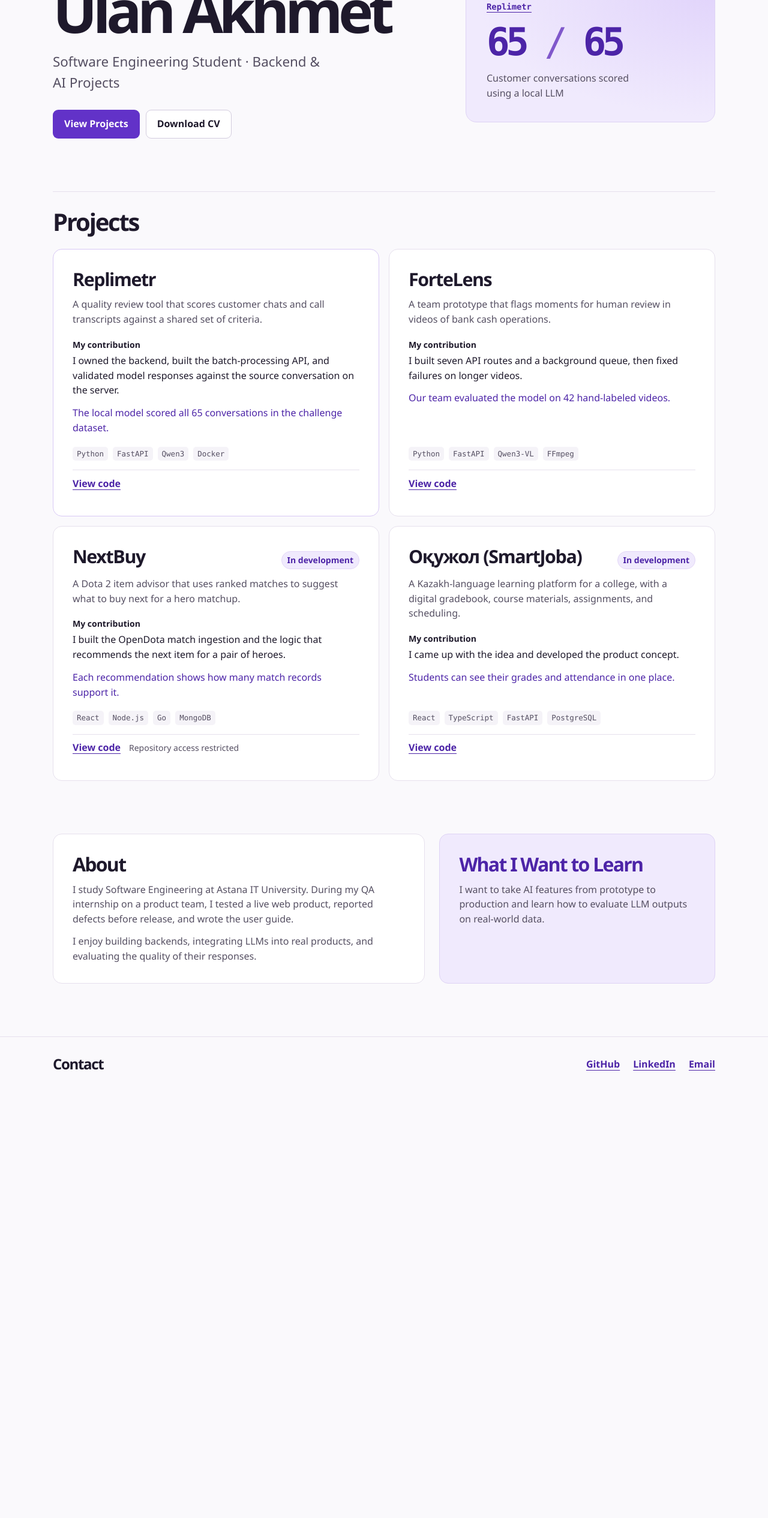
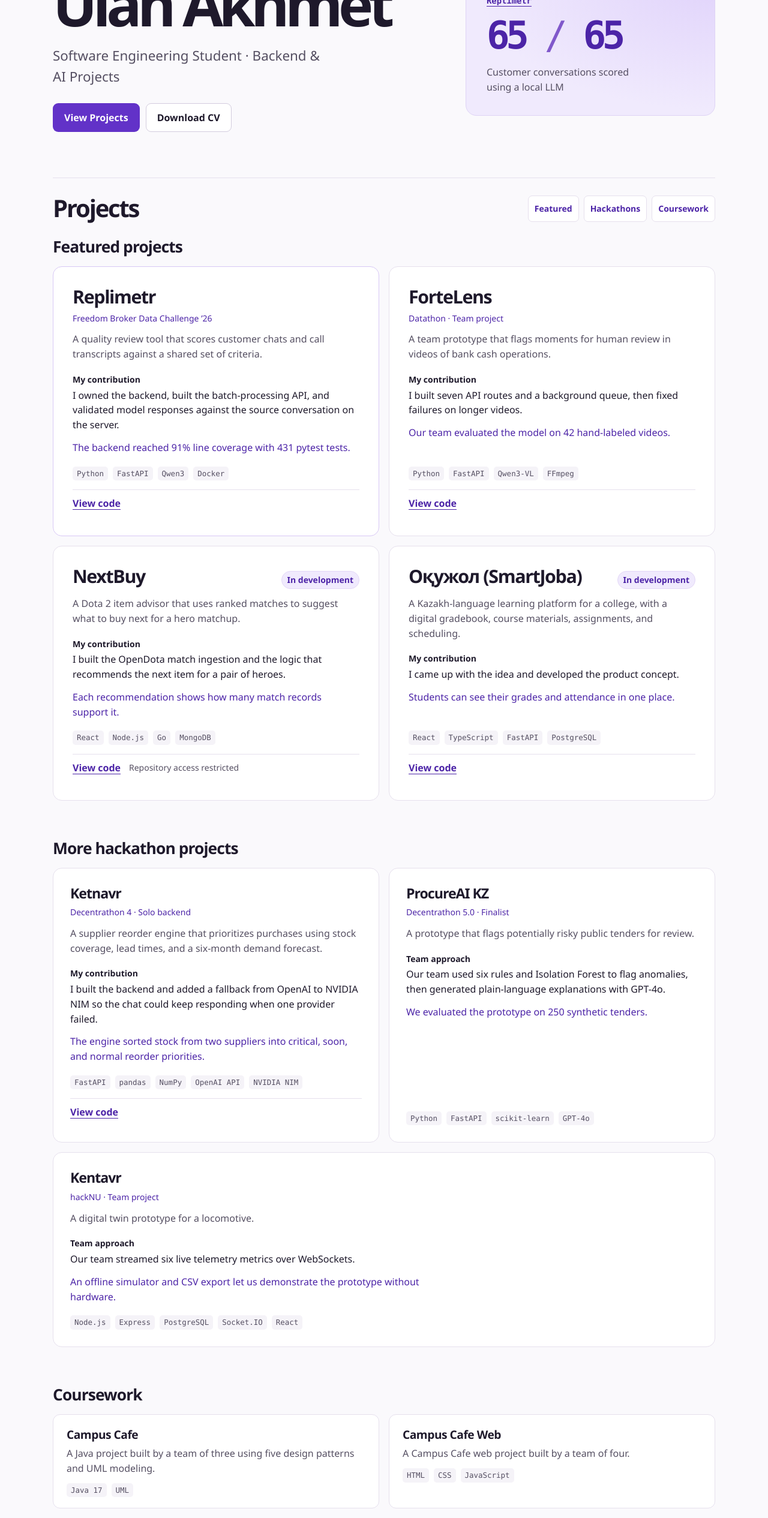
Before and after one commit to 8zellorr8/ulan-akhmet-portfolio, a Next.js app: page / in a window 1280 px wide. Shown: the part 234-2765 px from the top of the page at 60% size. Before the commit the page ends 2063 px from the top, so only its background shows below. Built offline with nearby package versions, Linux system fonts and the light colour scheme.

Commit message:
feat: add hackathon and coursework projects

```diff
--- a/app/content.ts
+++ b/app/content.ts
@@ -1,12 +1,17 @@
-type Project = {
+type ProjectSummary = {
   id: string;
   name: string;
+  description: string;
+  stack: readonly string[];
+};
+
+type Project = ProjectSummary & {
   localName?: { text: string; lang: string };
-  description: string;
+  context?: string;
   contribution: string;
+  contributionLabel?: 'Team approach';
   outcome: string;
-  stack: readonly string[];
-  repository: string;
+  repository?: string;
   inDevelopment?: boolean;
   accessRestricted?: boolean;
 };
@@ -30,15 +35,17 @@ export const portfolio = {
     {
       id: 'replimetr',
       name: 'Replimetr',
+      context: 'Freedom Broker Data Challenge ’26',
       description: 'A quality review tool that scores customer chats and call transcripts against a shared set of criteria.',
       contribution: 'I owned the backend, built the batch-processing API, and validated model responses against the source conversation on the server.',
-      outcome: 'The local model scored all 65 conversations in the challenge dataset.',
+      outcome: 'The backend reached 91% line coverage with 431 pytest tests.',
       stack: ['Python', 'FastAPI', 'Qwen3', 'Docker'],
       repository: 'https://github.com/8zellorr8/data_ch',
     },
     {
       id: 'fortelens',
       name: 'ForteLens',
+      context: 'Datathon · Team project',
       description: 'A team prototype that flags moments for human review in videos of bank cash operations.',
       contribution: 'I built seven API routes and a background queue, then fixed failures on longer videos.',
       outcome: 'Our team evaluated the model on 42 hand-labeled videos.',
@@ -68,6 +75,70 @@ export const portfolio = {
       inDevelopment: true,
     },
   ] as readonly Project[],
+  hackathonProjects: [
+    {
+      id: 'ketnavr',
+      name: 'Ketnavr',
+      context: 'Decentrathon 4 · Solo backend',
+      description: 'A supplier reorder engine that prioritizes purchases using stock coverage, lead times, and a six-month demand forecast.',
+      contribution: 'I built the backend and added a fallback from OpenAI to NVIDIA NIM so the chat could keep responding when one provider failed.',
+      outcome: 'The engine sorted stock from two suppliers into critical, soon, and normal reorder priorities.',
+      stack: ['FastAPI', 'pandas', 'NumPy', 'OpenAI API', 'NVIDIA NIM'],
+      repository: 'https://github.com/BAITC-Hacks/hack-f8b85cde-ketnavr',
+    },
+    {
+      id: 'procureai-kz',
+      name: 'ProcureAI KZ',
+      context: 'Decentrathon 5.0 · Finalist',
+      description: 'A prototype that flags potentially risky public tenders for review.',
+      contribution: 'Our team used six rules and Isolation Forest to flag anomalies, then generated plain-language explanations with GPT-4o.',
+      contributionLabel: 'Team approach',
+      outcome: 'We evaluated the prototype on 250 synthetic tenders.',
+      stack: ['Python', 'FastAPI', 'scikit-learn', 'GPT-4o'],
+    },
+    {
+      id: 'kentavr',
+      name: 'Kentavr',
+      context: 'hackNU · Team project',
+      description: 'A digital twin prototype for a locomotive.',
+      contribution: 'Our team streamed six live telemetry metrics over WebSockets.',
+      contributionLabel: 'Team approach',
+      outcome: 'An offline simulator and CSV export let us demonstrate the prototype without hardware.',
+      stack: ['Node.js', 'Express', 'PostgreSQL', 'Socket.IO', 'React'],
+    },
+  ] as readonly Project[],
+  courseProjects: [
+    {
+      id: 'campus-cafe',
+      name: 'Campus Cafe',
+      description: 'A Java project built by a team of three using five design patterns and UML modeling.',
+      stack: ['Java 17', 'UML'],
+    },
+    {
+      id: 'campus-cafe-web',
+      name: 'Campus Cafe Web',
+      description: 'A Campus Cafe web project built by a team of four.',
+      stack: ['HTML', 'CSS', 'JavaScript'],
+    },
+    {
+      id: 'travel-booking-system',
+      name: 'Travel Booking System',
+      description: 'A Java travel booking project with a PostgreSQL database and code organized around SOLID principles.',
+      stack: ['Java', 'JDBC', 'PostgreSQL'],
+    },
+    {
+      id: 'pet-adoption-center',
+      name: 'Pet Adoption Center',
+      description: 'A PostgreSQL project for pet adoption that used EXPLAIN ANALYZE to inspect query execution.',
+      stack: ['PostgreSQL', 'SQL'],
+    },
+    {
+      id: 'uniqr-bot',
+      name: 'UniQR Bot',
+      description: 'A bot built with aiogram as a course project.',
+      stack: ['Python', 'aiogram'],
+    },
+  ] as readonly ProjectSummary[],
 };
 
 export type { Project };
--- a/app/page.tsx
+++ b/app/page.tsx
@@ -1,4 +1,12 @@
 import { portfolio, type Project } from './content';
+
+function TechnologyList({ technologies }: { technologies: readonly string[] }) {
+  return (
+    <ul className="stack" role="list" aria-label="Technologies">
+      {technologies.map((technology) => <li key={technology}>{technology}</li>)}
+    </ul>
+  );
+}
 
 function ProjectCard({ project }: { project: Project }) {
   const { localName } = project;
@@ -7,19 +15,19 @@ function ProjectCard({ project }: { project: Project }) {
   return (
     <article className="project-card" id={project.id} aria-labelledby={`${project.id}-title`}>
       <div className="project-title">
-        <h3 id={`${project.id}-title`}>
+        <h4 id={`${project.id}-title`}>
           {localName ? <><span lang={localName.lang}>{localName.text}</span>{` (${project.name})`}</> : project.name}
-        </h3>
+        </h4>
         {project.inDevelopment && <span className="project-status">In development</span>}
       </div>
+      {project.context && <p className="project-context">{project.context}</p>}
       <p className="project-description">{project.description}</p>
       <div className="project-work">
-        <p><strong>My contribution</strong>{project.contribution}</p>
+        <p><strong>{project.contributionLabel ?? 'My contribution'}</strong>{project.contribution}</p>
         <p className="project-outcome">{project.outcome}</p>
       </div>
-      <ul className="stack" role="list" aria-label="Technologies">
-        {project.stack.map((technology) => <li key={technology}>{technology}</li>)}
-      </ul>
+      <TechnologyList technologies={project.stack} />
+      {project.repository && (
         <div className="project-links">
           <a
             href={project.repository}
@@ -31,6 +39,7 @@ function ProjectCard({ project }: { project: Project }) {
           </a>
           {project.accessRestricted && <span id={`${project.id}-access`}>Repository access restricted</span>}
         </div>
+      )}
     </article>
   );
 }
@@ -71,10 +80,38 @@ export default function Home() {
         </section>
 
         <section className="projects" id="projects" aria-labelledby="projects-title">
+          <div className="projects-header">
             <h2 id="projects-title">Projects</h2>
+            <nav className="project-jumps" aria-label="Project sections">
+              <a href="#featured-projects">Featured</a>
+              <a href="#hackathon-projects">Hackathons</a>
+              <a href="#course-projects">Coursework</a>
+            </nav>
+          </div>
+          <section className="project-group" id="featured-projects" aria-labelledby="featured-title">
+            <h3 id="featured-title">Featured projects</h3>
             <div className="project-grid">
               {portfolio.projects.map((project) => <ProjectCard key={project.id} project={project} />)}
             </div>
+          </section>
+          <section className="project-group" id="hackathon-projects" aria-labelledby="hackathon-title">
+            <h3 id="hackathon-title">More hackathon projects</h3>
+            <div className="project-grid archive-grid">
+              {portfolio.hackathonProjects.map((project) => <ProjectCard key={project.id} project={project} />)}
+            </div>
+          </section>
+          <section className="project-group" id="course-projects" aria-labelledby="course-title">
+            <h3 id="course-title">Coursework</h3>
+            <ul className="course-grid" role="list">
+              {portfolio.courseProjects.map((project) => (
+                <li className="course-card" id={project.id} key={project.id}>
+                  <h4>{project.name}</h4>
+                  <p>{project.description}</p>
+                  <TechnologyList technologies={project.stack} />
+                </li>
+              ))}
+            </ul>
+          </section>
         </section>
 
         <div className="profile-grid">
--- a/app/styles.css
+++ b/app/styles.css
@@ -23,7 +23,7 @@ body {
   font: 400 1rem/1.55 var(--font-body);
 }
 
-h1, h2, h3, p, ul { margin: 0; }
+h1, h2, h3, h4, p, ul { margin: 0; }
 a { color: inherit; }
 
 a:focus-visible {
@@ -87,7 +87,7 @@ a:focus-visible {
   display: grid;
   align-items: center;
   gap: 34px;
-  padding-block: clamp(3rem, 8vw, 6.25rem) clamp(3rem, 7vw, 5.5rem);
+  padding-block: clamp(2.5rem, 7vw, 5.75rem) clamp(2.75rem, 6vw, 4.75rem);
 }
 
 .location {
@@ -171,7 +171,28 @@ a:focus-visible {
 h2 { font-size: clamp(1.7rem, 4vw, 2.5rem); font-weight: 665; line-height: 1.12; letter-spacing: -0.055em; }
 
 .projects { padding-block-start: 28px; border-top: 1px solid var(--border); }
-.project-grid { display: grid; gap: 16px; margin-block-start: 22px; }
+.projects-header { display: flex; flex-wrap: wrap; align-items: center; justify-content: space-between; gap: 12px 24px; }
+
+.project-jumps { display: flex; flex-wrap: wrap; gap: 8px; }
+.project-jumps a {
+  display: inline-flex;
+  min-height: 44px;
+  align-items: center;
+  padding-inline: 10px;
+  border: 1px solid var(--border);
+  border-radius: 7px;
+  background: var(--surface);
+  color: var(--accent-hover);
+  font-size: 0.875rem;
+  font-weight: 620;
+  text-decoration: none;
+}
+
+.project-jumps a:hover, .project-jumps a:active { border-color: #d8c8f5; background: var(--accent-pale); text-decoration: underline; text-underline-offset: 0.24em; }
+.project-group { margin-block-start: clamp(2.5rem, 6vw, 4rem); }
+.project-group:first-of-type { margin-block-start: 26px; }
+.project-group h3 { font-size: clamp(1.25rem, 3vw, 1.65rem); font-weight: 655; line-height: 1.2; letter-spacing: -0.035em; }
+.project-grid, .course-grid { display: grid; gap: 16px; margin-block-start: 16px; }
 
 .project-card {
   display: flex;
@@ -186,7 +207,7 @@ h2 { font-size: clamp(1.7rem, 4vw, 2.5rem); font-weight: 665; line-height: 1.12;
 #replimetr { border-color: #d8c8f5; }
 
 .project-title { display: flex; align-items: baseline; justify-content: space-between; flex-wrap: wrap; gap: 8px 14px; }
-.project-title h3 { font-size: clamp(1.4rem, 3vw, 1.9rem); font-weight: 655; line-height: 1.18; letter-spacing: -0.045em; }
+.project-title h4 { font-size: clamp(1.4rem, 3vw, 1.9rem); font-weight: 655; line-height: 1.18; letter-spacing: -0.045em; }
 
 .project-status {
   padding: 3px 9px;
@@ -199,6 +220,7 @@ h2 { font-size: clamp(1.7rem, 4vw, 2.5rem); font-weight: 665; line-height: 1.12;
 }
 
 .project-description { margin-block: 12px 19px; color: var(--muted); }
+.project-context { margin-block-start: 7px; color: var(--accent-hover); font-size: 0.875rem; font-weight: 560; }
 .project-work { flex: 1; }
 .project-work strong { display: block; margin-block-end: 3px; font-size: 0.875rem; font-weight: 670; }
 .project-outcome { margin-block-start: 13px; color: var(--accent-hover); font-weight: 590; }
@@ -227,6 +249,22 @@ h2 { font-size: clamp(1.7rem, 4vw, 2.5rem); font-weight: 665; line-height: 1.12;
 .text-link { display: inline-flex; min-width: 44px; min-height: 44px; align-items: center; color: var(--accent-hover); font-weight: 640; text-underline-offset: 0.24em; }
 .text-link:hover { color: var(--accent); text-decoration-thickness: 2px; }
 
+.archive-grid .project-card { padding: clamp(1.25rem, 3vw, 1.75rem); }
+.archive-grid .project-title h4 { font-size: 1.45rem; }
+
+.course-grid { padding: 0; list-style: none; }
+.course-card {
+  min-width: 0;
+  padding: 18px 22px;
+  border: 1px solid var(--border);
+  border-radius: 12px;
+  background: var(--surface);
+}
+
+.course-card h4 { font-size: 1.2rem; font-weight: 655; letter-spacing: -0.025em; }
+.course-card p { margin-block-start: 5px; color: var(--muted); }
+.course-card .stack { margin-block-start: 12px; }
+
 .profile-grid { display: grid; gap: 24px; margin-block: clamp(3rem, 7vw, 5.5rem); }
 .profile-section { padding: clamp(1.375rem, 3.2vw, 2rem); border: 1px solid var(--border); border-radius: 15px; background: var(--surface); }
 .profile-grid h2 { font-size: clamp(1.55rem, 3vw, 2rem); }
@@ -242,7 +280,9 @@ h2 { font-size: clamp(1.7rem, 4vw, 2.5rem); font-weight: 665; line-height: 1.12;
 @media (min-width: 46rem) {
   .shell { width: min(100% - 72px, 69rem); }
   .hero { grid-template-columns: minmax(0, 1.5fr) minmax(0, 1fr); }
-  .project-grid { grid-template-columns: repeat(2, minmax(0, 1fr)); }
+  .project-grid, .course-grid { grid-template-columns: repeat(2, minmax(0, 1fr)); }
+  .archive-grid .project-card:last-child:nth-child(odd) { grid-column: 1 / -1; }
+  .archive-grid p { max-width: 66ch; }
   .profile-grid { grid-template-columns: minmax(0, 1.35fr) minmax(0, 1fr); }
 }
 
```
Also changed, not shown: 1 other file (tests, documents, lock files or other folders). Lines whose indentation alone changed are shown as unchanged.
